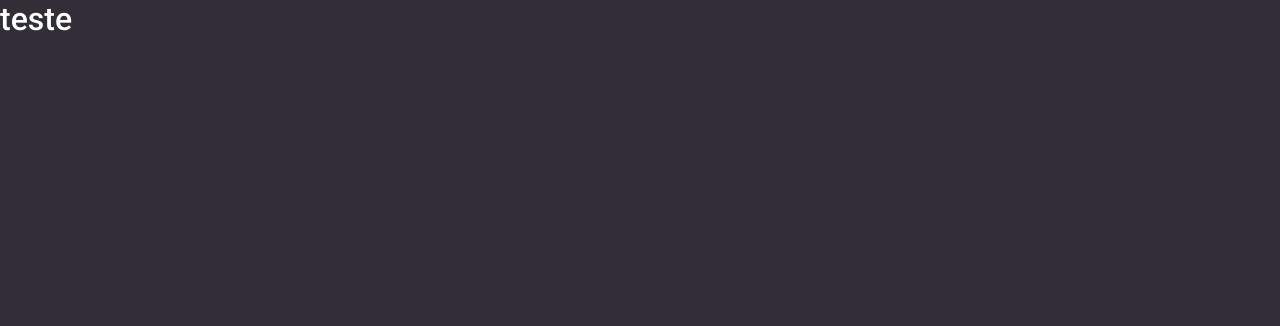
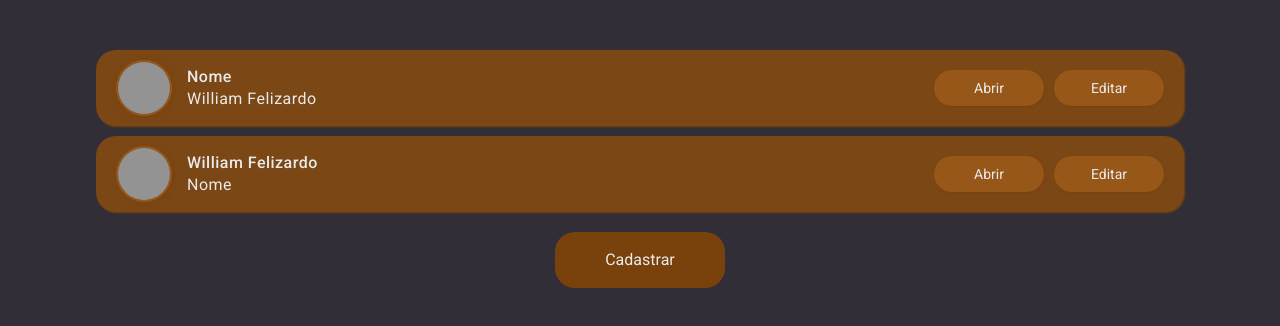
Before and after one commit to willfeliz1/teste-cadastro-usuario, a React (Create React App) app in the folder frontend/: page / in a window 1280 px wide. Shown: the top 326 px of the page. Built offline with nearby package versions, Linux system fonts and the light colour scheme; grey boxes are pictures that could not be loaded.

Commit message:
feature: Dashboard e estilizacao

```diff
--- a/frontend/src/pages/Dashboard/dashboard.tsx
+++ b/frontend/src/pages/Dashboard/dashboard.tsx
@@ -1,9 +1,60 @@
 import React from 'react';
+import { Link } from 'react-router-dom';
+
+import { Container, Content, TextSide, Section, ButtonsContainer } from './styles';
 
 const Dashboard: React.FC = () => {
 
   return (
-    <h1>teste</h1>
+    <Container >
+        <Content>
+          <ul>
+              <li>
+                <Section>
+                  <TextSide >
+                    <img
+                      width="48"
+                      height="48"
+                      src="https://avatars.githubusercontent.com/u/50719156?s=460&u=81ec30b299ffe9d9275b4e207d9c4760fcada87a&v=4"
+                    />
+                    <div>
+                      <strong>Nome</strong>
+                      <span>William Felizardo</span>
+                    </div>
+                  </TextSide>
+                  <ButtonsContainer>
+                    <button>Abrir</button>
+                    <button>Editar</button>
+                  </ButtonsContainer>
+                </Section>
+              </li>
+
+              <li>
+                <Section>
+                  <TextSide >
+                    <img
+                      width="48"
+                      height="48"
+                      src="https://avatars.githubusercontent.com/u/50719156?s=460&u=81ec30b299ffe9d9275b4e207d9c4760fcada87a&v=4"
+                    />
+                    <div>
+                      <strong>William Felizardo</strong>
+                      <span>Nome</span>
+                    </div>
+                  </TextSide>
+                  <ButtonsContainer>
+                    <button>Abrir</button>
+                    <button>Editar</button>
+                  </ButtonsContainer>
+                </Section>
+              </li>
+          </ul>
+          <div>
+            <Link to="/cadastro">Cadastrar</Link>
+          </div>
+
+        </Content>
+      </Container>
   )
 }
 
--- /dev/null
+++ b/frontend/src/pages/Dashboard/styles.ts
@@ -0,0 +1,89 @@
+import styled from 'styled-components';
+
+export const Container = styled.main`
+  max-width: 100%;
+	padding: 40px 0px;
+`;
+
+export const Content = styled.div`
+  max-width: 85%;
+	margin: 0 auto;
+  opacity: 0.9;
+
+  li {
+    margin-top: 10px;
+    background: #834a12;
+    border-radius: 20px;
+    padding: 10px 20px;
+    box-shadow: 1px 1px 2px #814508;
+    list-style-type: none;
+  }
+
+ > div {
+    display: flex;
+    justify-content: center;
+
+    a {
+      margin-top: 20px;
+      color: white;
+      font-size: 16px;
+      line-height: 22px;
+      padding: 17px 50px;
+      background: #814508;
+      border: 0;
+      border-radius: 20px;
+      text-decoration: none;
+
+      &:hover {
+        opacity: 0.8;
+      }
+    }
+  }
+`;
+
+export const Section = styled.section`
+  display: flex;
+  flex-direction: row;
+  flex-wrap: wrap;
+  justify-content: space-between;
+  align-items: center;
+  min-height: 50px;
+`;
+
+export const TextSide = styled.div`
+	display: flex;
+  flex-direction: row;
+	min-height: 50px;
+  align-items: center;
+
+  img {
+    width: 56px;
+    height: 56px;
+    margin-right: 15px;
+    border-radius: 50%;
+    border: 2px solid #a35c15;
+    box-shadow: 1px 1px 5px #814508;
+  }
+
+  div {
+    display: flex;
+    flex-direction: column;
+    line-height: 22px;
+    letter-spacing: 0.03em;
+  }
+`;
+
+export const ButtonsContainer = styled.div`
+  button {
+    width: 110px;
+    font-size: 14px;
+    line-height: 22px;
+    margin-left: 10px;
+    padding: 7px;
+    background: #a35c15;
+    color: white;
+    border: 0;
+    border-radius: 20px;
+    box-shadow: 1px 1px 2px #814508;
+  }
+`;
```
